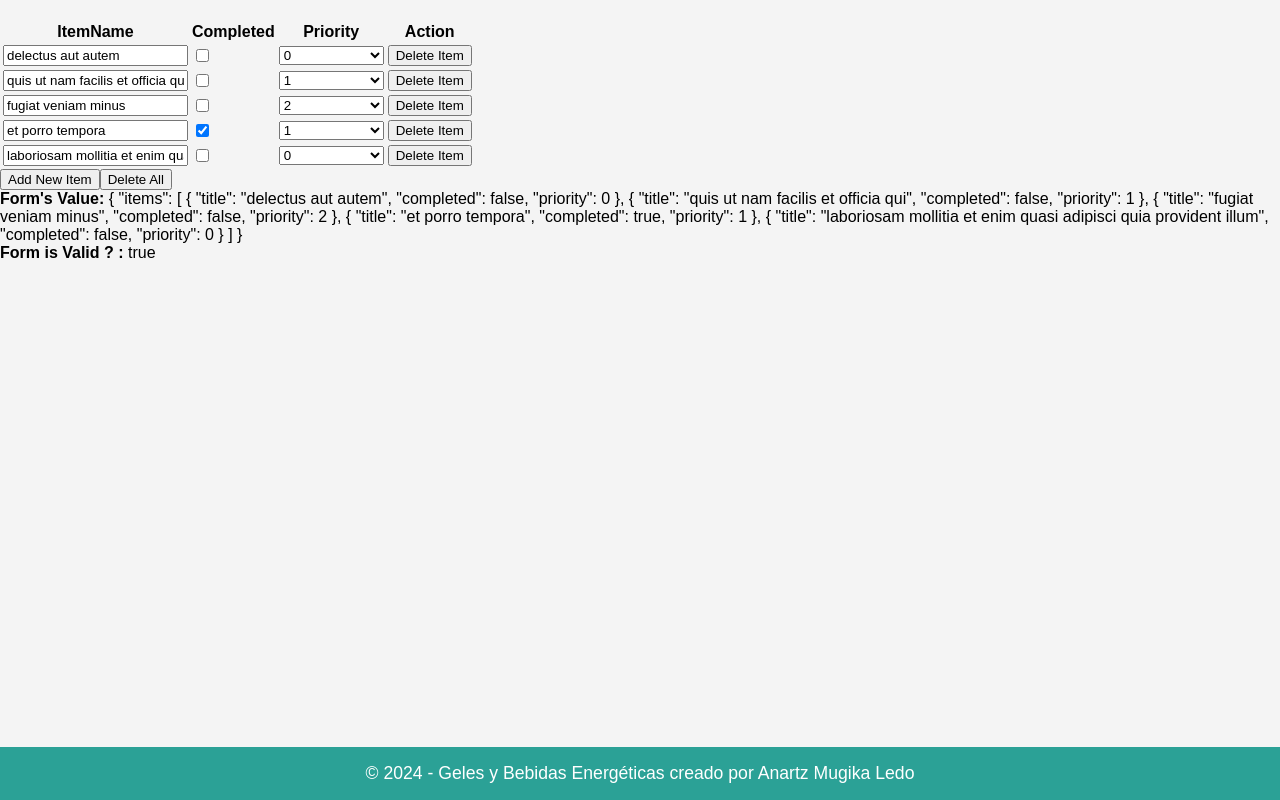
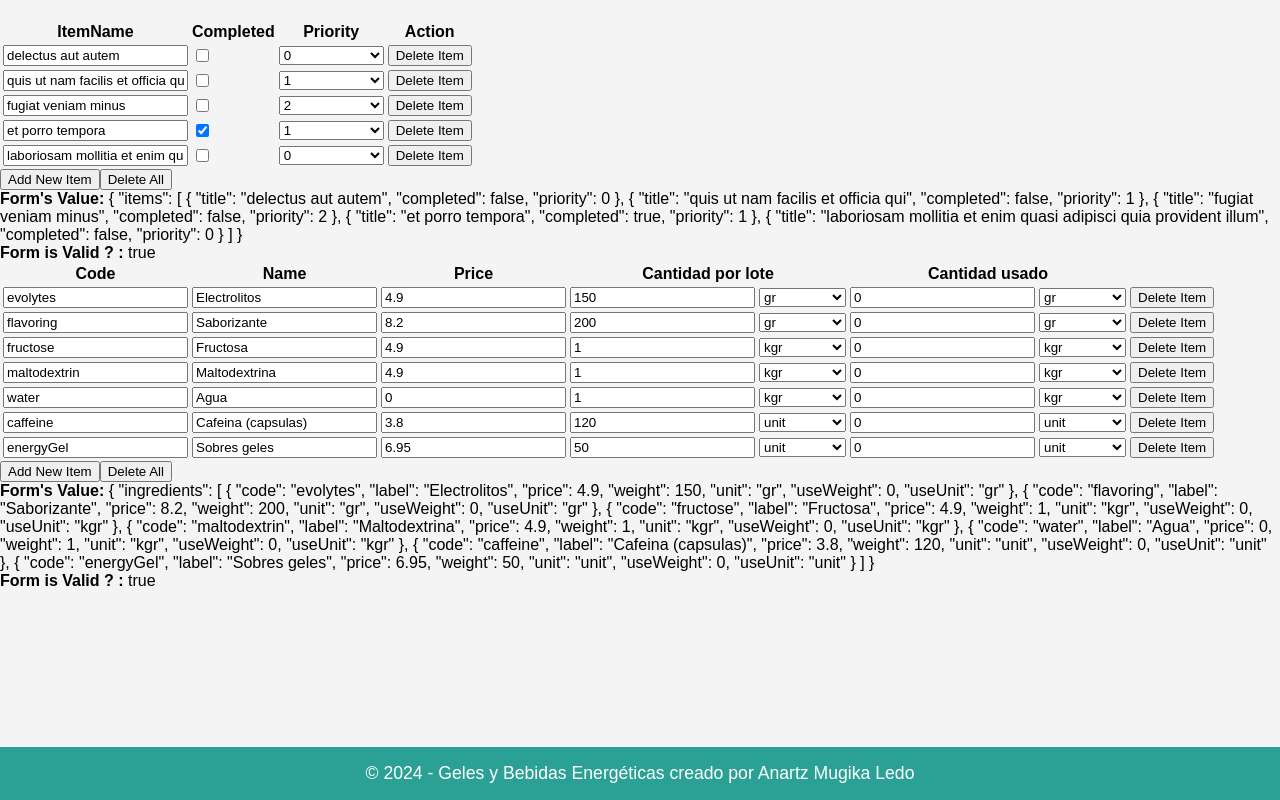
Before and after one commit to mugan86/energy-gels-and-bottles, an Angular app: page /calculator in a window 1280 px wide. Built offline with nearby package versions, Linux system fonts and the light colour scheme.

Commit message:
feat: start with ingredients calculator

```diff
--- a/src/app/pages/calculator/calculator.component.html
+++ b/src/app/pages/calculator/calculator.component.html
@@ -48,3 +48,78 @@
     <b>Form is Valid ? :</b>
     {{ toDoListForm.valid }}
     }
+
+    @if(ingredientsCostsForm) {
+        <form class="form-group" [formGroup]="ingredientsCostsForm">
+            <div formArrayName="ingredients">
+                @if(ingredientsArray.value.length) {
+                <table class="table-bordered">
+                    <tr>
+                        <th>Code</th>
+                        <th>Name</th>
+                        <th>Price</th>
+                        <th colspan="2">Cantidad por lote</th>
+                        <th colspan="2">Cantidad usado</th>
+                    </tr>
+                    @for(x of ingredientsArray.controls; track $index) {
+                    <tr [formGroupName]="$index">
+                        <td>
+                            <input class="form-control" formControlName="code" placeholder="Item name" />
+                        </td>
+                        <td>
+                            <input class="form-control" formControlName="label" placeholder="Item name" />
+                        </td>
+                        <td>
+                            <input class="form-control" formControlName="price" placeholder="Item name" />
+                        </td>
+                        <td>
+                            <input class="form-control" formControlName="weight" placeholder="Item name" />
+                        </td>
+                        <!--<td>
+                            <input class="form-control" type="checkbox" formControlName="completed" />
+                        </td>-->
+                        <td>
+                            <select class="form-control" formControlName="unit">
+                                <option disabled selected hidden value="null">
+                                    Select Unit
+                                </option>
+                                @for(m of units; track $index) {
+                                    <option [value]="m">{{ m }}</option>
+                                }
+
+                            </select>
+                        </td>
+                        <td>
+                            <input class="form-control" formControlName="useWeight" placeholder="Item name" />
+                        </td>
+                        <td>
+                            <select class="form-control" formControlName="useUnit">
+                                <option disabled selected hidden value="null">
+                                    Select Unit
+                                </option>
+                                @for(m of units; track $index) {
+                                    <option [value]="m">{{ m }}</option>
+                                }
+
+                            </select>
+                        </td>
+                        <td>
+                            <button (click)="deleteItem($index)">Delete Item</button>
+                        </td>
+                    </tr>
+                    }
+
+                </table>
+                }
+
+            </div>
+            <button (click)="addNewItem()">Add New Item</button>
+            <button (click)="deleteAll()">Delete All</button>
+        </form>
+
+        <b>Form's Value:</b>
+        {{ ingredientsCostsForm.value | json }}
+        <br />
+        <b>Form is Valid ? :</b>
+        {{ ingredientsCostsForm.valid }}
+        }
--- a/src/app/pages/calculator/calculator.component.ts
+++ b/src/app/pages/calculator/calculator.component.ts
@@ -19,8 +19,12 @@ export interface Item {
 export class CalculatorComponent {
   constructor(private serv: DataService, private fb: FormBuilder) {}
   prio = [0, 1, 2];
+  units = ['gr', 'kgr', 'unit'];
   toDoListForm!: FormGroup;
+  ingredientsCostsForm!: FormGroup;
   itemsList: Item[] = [];
+
+  ingredients: any = [];
 
   defaultItem = {
     title: '',
@@ -32,25 +36,53 @@ export class CalculatorComponent {
     return <FormArray>this.toDoListForm.get('items');
   }
 
+  get ingredientsArray() {
+    return <FormArray>this.ingredientsCostsForm.get('ingredients');
+  }
+
   ngOnInit(): void {
     this.toDoListForm = this.fb.group({
       items: this.fb.array([]),
     });
+
+    this.ingredientsCostsForm = this.fb.group({
+      ingredients: this.fb.array([]),
+    });
     this.itemsList = this.serv.getmyData();
+    this.ingredients = this.serv.getGelsIngredients();
+    console.log(this.ingredients)
     this.displayItems();
   }
 
-  createItem(item: any) {
-    return this.fb.group({
+  createItem(item: any, type: string = '') {
+    return type === '' ? this.fb.group({
       title: [item.title, [Validators.required]],
       completed: [item.completed, [Validators.required]],
       priority: [item.priority, [Validators.required]],
+    }) :
+    this.fb.group({
+      code: [item.name, [Validators.required]],
+      label: [item.label, [Validators.required]],
+      price: [item.price, [Validators.required]],
+      weight: [item.weight, [Validators.required]],
+      unit: [item.unit, [Validators.required]],
+      useWeight: [0, [Validators.required]],
+      useUnit: [item.unit, [Validators.required]]
     });
+
   }
 
   addNewItem() {
     let formGroup = this.createItem(this.defaultItem);
     this.itemsArray.push(formGroup);
+
+    this.ingredientsArray.push(this.createItem({
+      code: '',
+      label: '',
+      price: '',
+      weight: '',
+      unit: null
+    }, 'ingredients'))
   }
 
   displayItems() {
@@ -59,6 +91,11 @@ export class CalculatorComponent {
     );
     console.log(transformedItems);
     this.toDoListForm.setControl('items', this.fb.array(transformedItems));
+
+    this.ingredientsCostsForm.setControl('ingredients', this.fb.array(this.ingredients.map((item: any) =>
+      this.createItem(item, 'ingredients')
+    )));
+
   }
   deleteItem(i: number) {
     this.itemsArray.removeAt(i);
--- a/src/app/pages/calculator/data.service.ts
+++ b/src/app/pages/calculator/data.service.ts
@@ -1,10 +1,16 @@
 import { Injectable } from '@angular/core';
+import { GEL_INGREDIENTS_PRICES } from '@app/shared/constants';
 
 @Injectable({
     providedIn: 'root',
 })
 export class DataService {
     constructor() { }
+
+    materials = Object.entries(GEL_INGREDIENTS_PRICES).map(([key, value]) => ({
+        name: key,
+        ...value,
+    }));
 
     todoList = [
         {
@@ -36,4 +42,6 @@ export class DataService {
     getmyData() {
         return [...this.todoList];
     }
+
+    getGelsIngredients =  () => [...this.materials]
 }
--- a/src/app/shared/constants/common.ts
+++ b/src/app/shared/constants/common.ts
@@ -62,21 +62,25 @@ export const ENERGETIC_INGREDIENTS = {
   flavoring: {
     price: 8.2,
     weight: 200,
+    label: 'Saborizante',
     unit: 'gr' as Units,
   },
   fructose: {
     price: 4.9,
     weight: 1,
+    label: 'Fructosa',
     unit: 'kgr' as Units,
   },
   maltodextrin: {
     price: 4.9,
     weight: 1,
+    label: 'Maltodextrina',
     unit: 'kgr' as Units,
   },
   water: {
     price: 0,
     weight: 1,
+    label: 'Agua',
     unit: 'kgr' as Units,
   },
 };
--- a/src/app/shared/constants/gels.ts
+++ b/src/app/shared/constants/gels.ts
@@ -5,17 +5,20 @@ export const GEL_INGREDIENTS_PRICES = {
   evolytes: {
     price: 4.9,
     weight: 150,
+    label: 'Electrolitos',
     unit: 'gr' as Units,
   },
   ...ENERGETIC_INGREDIENTS,
   caffeine: {
     price: 3.8,
     weight: 120,
+    label: 'Cafeina (capsulas)',
     unit: 'unit' as Units,
   },
   energyGel: {
     price: 6.95,
     weight: 50,
+    label: 'Sobres geles',
     unit: 'unit' as Units,
   },
 };
@@ -111,14 +114,6 @@ export const GEL_MAX_WEIGHT = 110; // gr
 
 export const SLIDER_GELS_OPTIONS = [
   {
-    id: 'numberOfGels',
-    min: 1,
-    max: 6,
-    step: 1,
-    text: false,
-    title: 'Número de Geles',
-  },
-  {
     id: 'carbsPerGel',
     min: 30,
     max: 90,
@@ -141,6 +136,14 @@ export const SLIDER_GELS_OPTIONS = [
     step: 0.1,
     text: true, // sweetnessIndexText
     title: 'Índice de dulzor',
+  },
+  {
+    id: 'numberOfGels',
+    min: 1,
+    max: 6,
+    step: 1,
+    text: false,
+    title: 'Número de Geles',
   },
 
 ];
@@ -244,7 +247,7 @@ export const getGelTypes = (premium: boolean = false) => [
   },
   {
     id: '41',
-    label: '4:1 (Carbohidratos : Proteínas)',
+    label: '4:1 (Carbohidratos - Proteínas)',
     malto: 4,
     fructosa: 1,
     disabled: !premium,
--- a/src/app/shared/constants/recommendation.ts
+++ b/src/app/shared/constants/recommendation.ts
@@ -30,32 +30,32 @@ export const KEYS_FILTERS = {
 };
 
 export const SPORTS: Select[] = [
-  { key: KEYS_FILTERS.SPORTS.CYCLING, label: 'Ciclismo' },
-  { key: KEYS_FILTERS.SPORTS.RUNNING, label: 'Running' },
-  { key: KEYS_FILTERS.SPORTS.TRAIL_RUNNING, label: 'Trail Running' },
-  { key: KEYS_FILTERS.SPORTS.TRIATLON, label: 'Triatlón' },
+  { key: KEYS_FILTERS.SPORTS.CYCLING, label: '🚴🏾‍♀️ Ciclismo 🚵🏾‍♂️' },
+  { key: KEYS_FILTERS.SPORTS.RUNNING, label: '🏃‍♂️ Running 🏃‍♀️' },
+  { key: KEYS_FILTERS.SPORTS.TRAIL_RUNNING, label: '🏃‍♂️ Trail Running 🏔️' },
+  { key: KEYS_FILTERS.SPORTS.TRIATLON, label: '🏊 Triatlón 🏃‍♀️' },
 ];
 export const DURATIONS: Select[] = [
-  { key: KEYS_FILTERS.DURATIONS.SIXTEEN_MAX, label: '< 1 h' },
-  { key: KEYS_FILTERS.DURATIONS.SIXTEEN_NINETEEN, label: '1-1.5 h' },
+  { key: KEYS_FILTERS.DURATIONS.SIXTEEN_MAX, label: '🕐 < 1 h 🕐' },
+  { key: KEYS_FILTERS.DURATIONS.SIXTEEN_NINETEEN, label: '🕐 1-1.5 h 🕜' },
   {
     key: KEYS_FILTERS.DURATIONS.NINETEEN_ONE_HUNDRED_EIGHTEEN,
-    label: '1.5-3 h',
+    label: '🕜 1.5-3 h 🕒',
   },
-  { key: KEYS_FILTERS.DURATIONS.TWO_FOUR_HOURS, label: '2-4 h' },
-  { key: KEYS_FILTERS.DURATIONS.MORE_THREE_HOURS, label: '> 3 h' },
-  { key: KEYS_FILTERS.DURATIONS.MORE_FOUR_HOURS, label: '> 4 h' },
-  { key: KEYS_FILTERS.DURATIONS.FOUR_SIX_HOURS, label: '4-6 h' },
-  { key: KEYS_FILTERS.DURATIONS.MORE_SIX_HOURS, label: '> 6 h' },
-  { key: KEYS_FILTERS.DURATIONS.MAX_10_KM, label: '< 10 km' },
-  { key: KEYS_FILTERS.DURATIONS.TEN_TWENTY_KM, label: '10-20 km' },
-  { key: KEYS_FILTERS.DURATIONS.MORE_TWENTY_KM, label: '> 20 km' },
-  { key: KEYS_FILTERS.DURATIONS.MORE_FIFTY_KM, label: '> 50 km' },
+  { key: KEYS_FILTERS.DURATIONS.TWO_FOUR_HOURS, label: '🕑 2-4 h 🕓' },
+  { key: KEYS_FILTERS.DURATIONS.MORE_THREE_HOURS, label: '🕒 > 3 h 🕒' },
+  { key: KEYS_FILTERS.DURATIONS.MORE_FOUR_HOURS, label: '🕓 > 4 h 🕓' },
+  { key: KEYS_FILTERS.DURATIONS.FOUR_SIX_HOURS, label: '🕓 4-6 h 🕕' },
+  { key: KEYS_FILTERS.DURATIONS.MORE_SIX_HOURS, label: '🕕 > 6 h 🕕' },
+  { key: KEYS_FILTERS.DURATIONS.MAX_10_KM, label: '↩️ < 10 km' },
+  { key: KEYS_FILTERS.DURATIONS.TEN_TWENTY_KM, label: '↩️ 10-20 km' },
+  { key: KEYS_FILTERS.DURATIONS.MORE_TWENTY_KM, label: '↩️ > 20 km' },
+  { key: KEYS_FILTERS.DURATIONS.MORE_FIFTY_KM, label: '↩️ > 50 km' },
 ];
 export const INTENSITIES: Select[] = [
-  { key: KEYS_FILTERS.INTENSITIES.HIGH, label: 'Alta (explosiva)' },
-  { key: KEYS_FILTERS.INTENSITIES.MIX, label: 'Mixta' },
-  { key: KEYS_FILTERS.INTENSITIES.LOW, label: 'Baja-moderada (sostenida)' },
+  { key: KEYS_FILTERS.INTENSITIES.HIGH, label: '🔥 Alta (explosiva) 🔥' },
+  { key: KEYS_FILTERS.INTENSITIES.MIX, label: '📊 Mixta 📊' },
+  { key: KEYS_FILTERS.INTENSITIES.LOW, label: '👟 Baja-moderada (sostenida) 👟' },
 ];
 
 export const gelData: GelRecommendation[] = [
```
